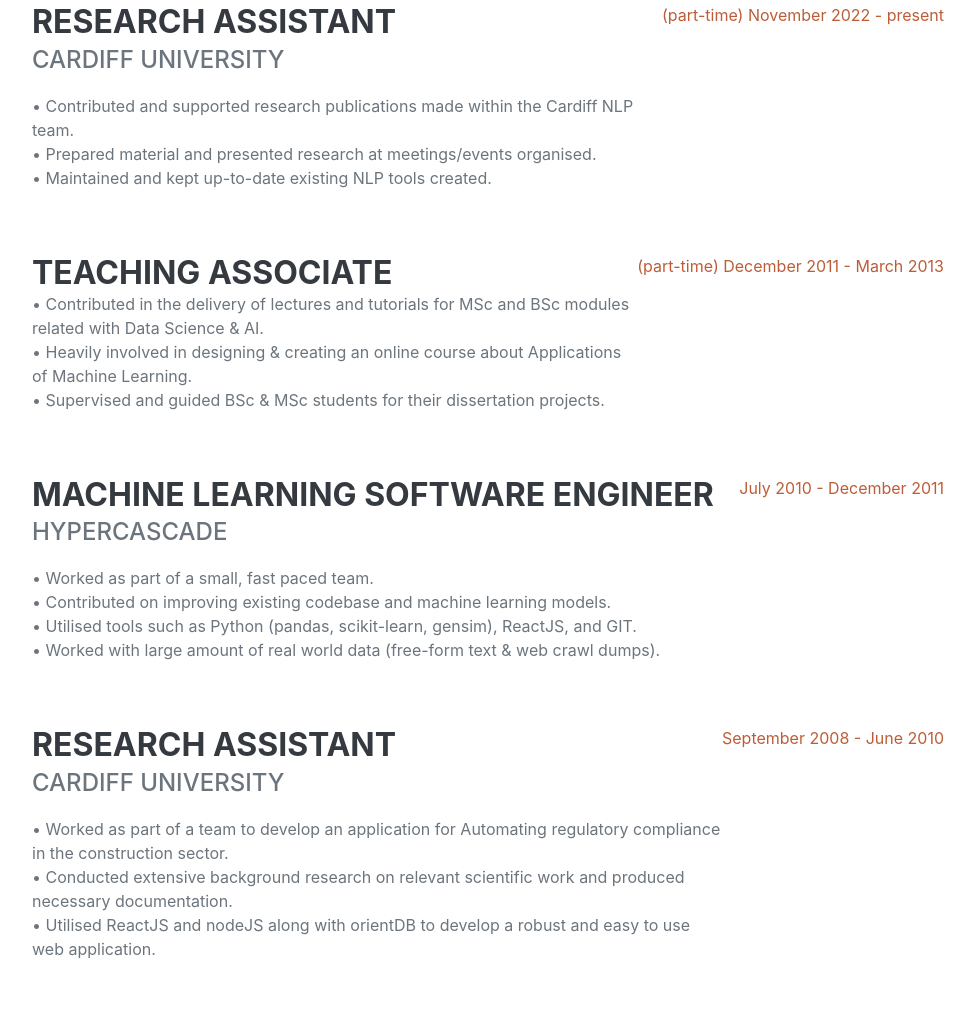
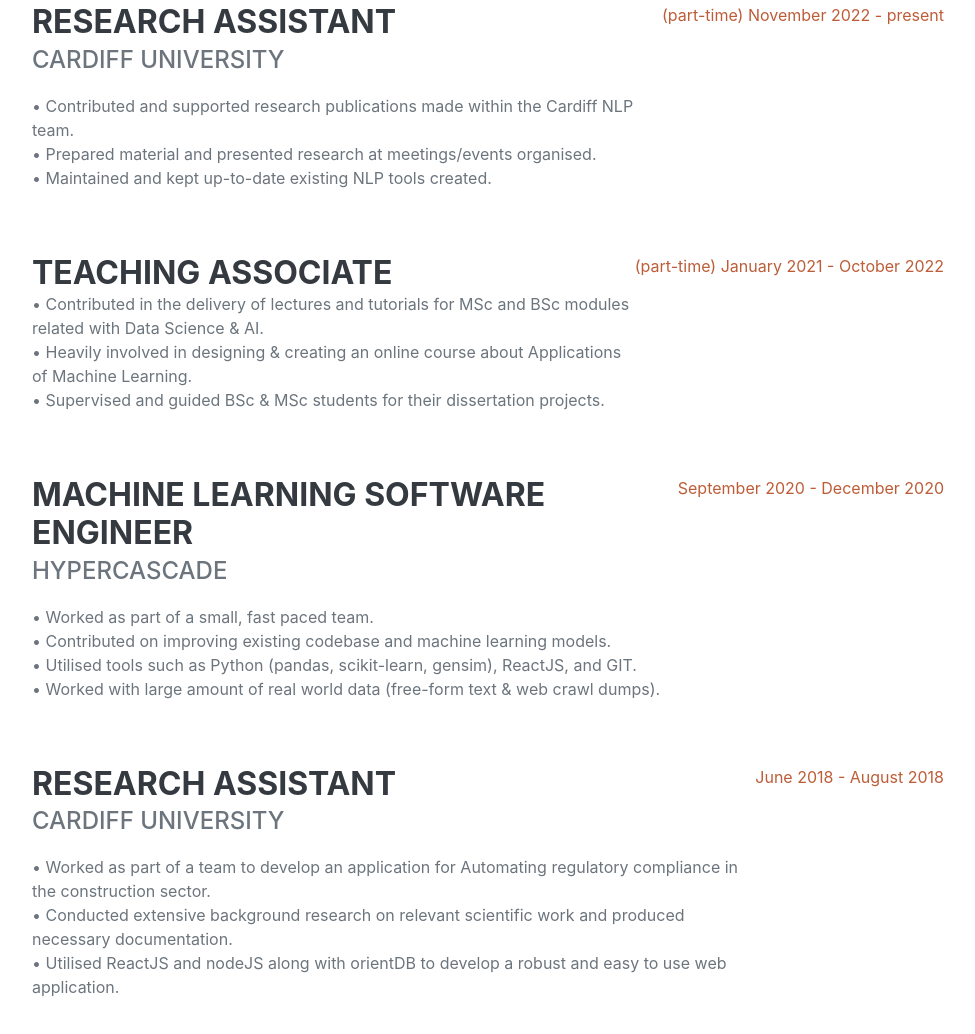
Before and after one commit to antypasD/antypasd.github.io, a plain HTML site: page index.html in a window 1280 px wide. Shown: the part 993-2027 px from the top of the page, without its empty margins (288-1263 px from the left). Drawn offline with nearby package versions, Linux system fonts and the light colour scheme; a web font is replaced by a local one.

Commit message:
fixed dates + name

```diff
--- a/index.html
+++ b/index.html
@@ -22,7 +22,7 @@
     <!-- Navigation-->
     <nav class="navbar navbar-expand-lg navbar-dark bg-primary fixed-top" id="sideNav">
         <a class="navbar-brand js-scroll-trigger" href="#page-top">
-            <span class="d-block d-lg-none">Clarence Taylor</span>
+            <span class="d-block d-lg-none">Dimosthenis Antypas</span>
             <span class="d-none d-lg-block"><img class="img-fluid img-profile rounded-circle mx-auto mb-2"
                     src="assets/img/profile.jpg" alt="..." /></span>
         </a>
@@ -87,7 +87,7 @@
                         • Heavily involved in designing & creating an online course about Applications of Machine Learning.<br>
                         • Supervised and guided BSc & MSc students for their dissertation projects.</p>
                     </div>
-                    <div class="flex-shrink-0"><span class="text-primary"> (part-time) December 2011 - March 2013</span></div>
+                    <div class="flex-shrink-0"><span class="text-primary"> (part-time) January 2021 - October 2022</span></div>
                 </div>
                 <div class="d-flex flex-column flex-md-row justify-content-between mb-5">
                     <div class="flex-grow-1">
@@ -98,7 +98,7 @@
                         • Utilised tools such as Python (pandas, scikit-learn, gensim), ReactJS, and GIT.<br>
                         • Worked with large amount of real world data (free-form text & web crawl dumps).</p>
                     </div>
-                    <div class="flex-shrink-0"><span class="text-primary">July 2010 - December 2011</span></div>
+                    <div class="flex-shrink-0"><span class="text-primary">September 2020 - December 2020</span></div>
                 </div>
                 <div class="d-flex flex-column flex-md-row justify-content-between">
                     <div class="flex-grow-1">
@@ -108,7 +108,7 @@
                         • Conducted extensive background research on relevant scientific work and produced necessary documentation.<br>
                         • Utilised ReactJS and nodeJS along with orientDB to develop a robust and easy to use web application.</p>
                     </div>
-                    <div class="flex-shrink-0"><span class="text-primary">September 2008 - June 2010</span></div>
+                    <div class="flex-shrink-0"><span class="text-primary">June 2018 - August 2018</span></div>
                 </div>
             </div>
         </section>
```
